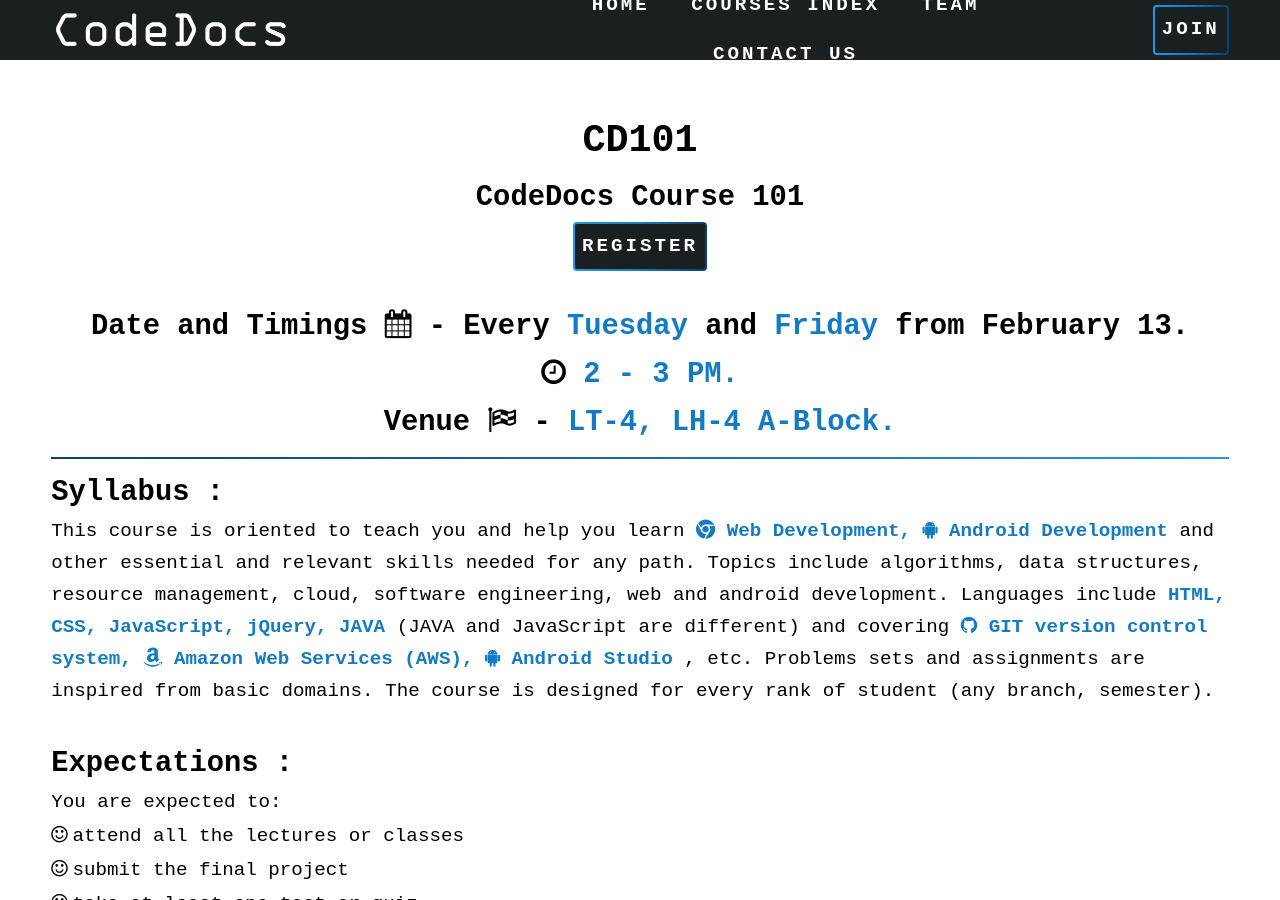
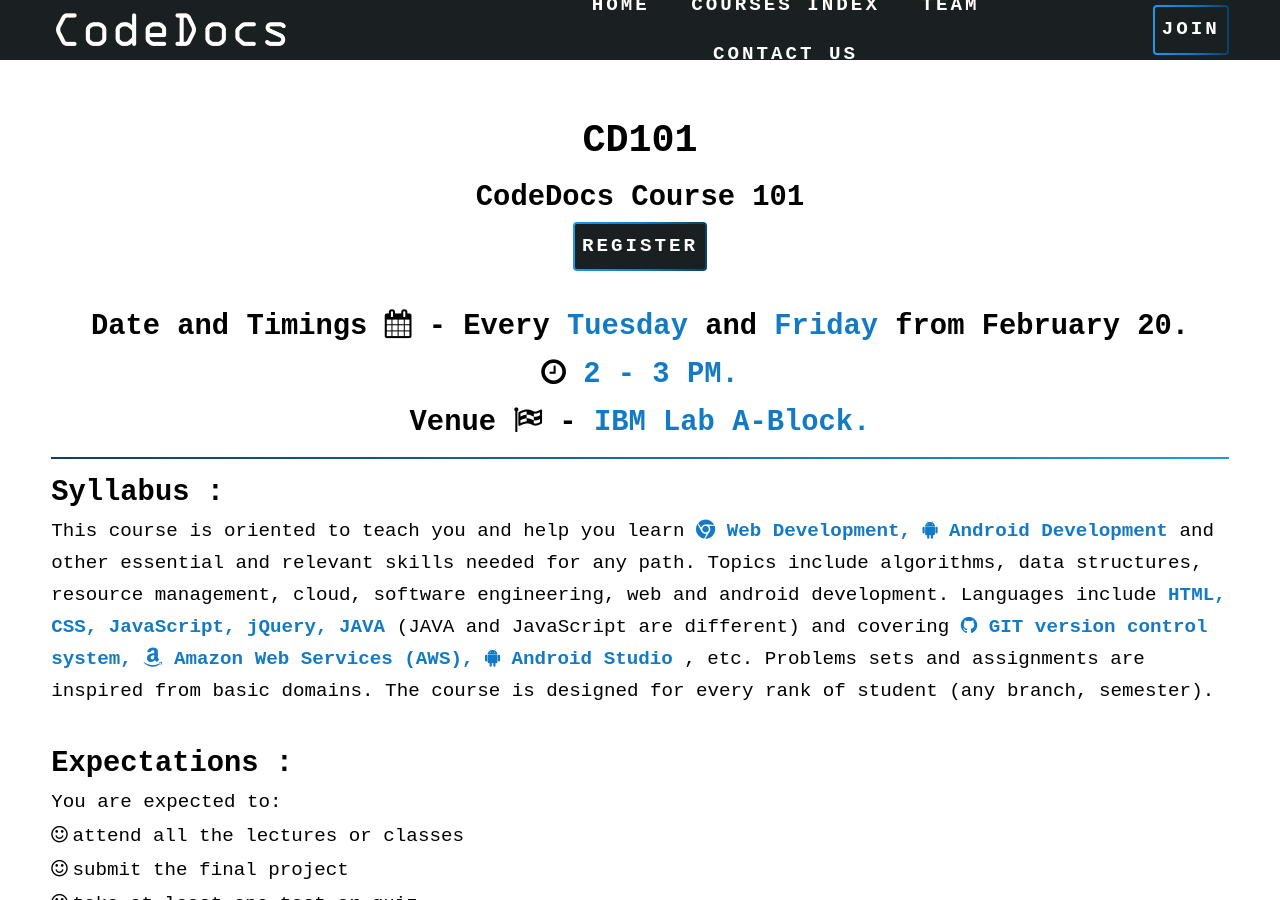
Before and after one commit to CodeDocsJECRC/codedocsjecrc.github.io, a Jekyll site: the page built from CD101/index.html, in a window 1280 px wide and 900 px high. Built offline with Jekyll 4.4.1, drawn with Linux system fonts in a browser that asks for light colours; nearby versions of some CDN libraries; some web fonts are replaced.

Commit message:
Update course page details

```diff
--- a/CD101/index.html
+++ b/CD101/index.html
@@ -16,11 +16,11 @@ id: CD101
   <br><br>
   <h2>
     <strong>Date and Timings <i class="fa fa-calendar" aria-hidden="true"></i></strong> -
-    Every <span class="highlight">Tuesday</span> and <span class="highlight">Friday</span> from February 13.<br>
+    Every <span class="highlight">Tuesday</span> and <span class="highlight">Friday</span> from February 20.<br>
     <i class="fa fa-clock-o" aria-hidden="true"></i><span class="highlight"> 2 - 3 PM.</span>
   </h2>
   <h2>
-    <strong>Venue <i class="fa fa-flag-checkered" aria-hidden="true"></i></strong> - <span class="highlight">LT-4, LH-4 A-Block.</span>
+    <strong>Venue <i class="fa fa-flag-checkered" aria-hidden="true"></i></strong> - <span class="highlight">IBM Lab A-Block.</span>
   </h2>
   <hr>
   <div class="syllabus" style="text-align:left">
```
